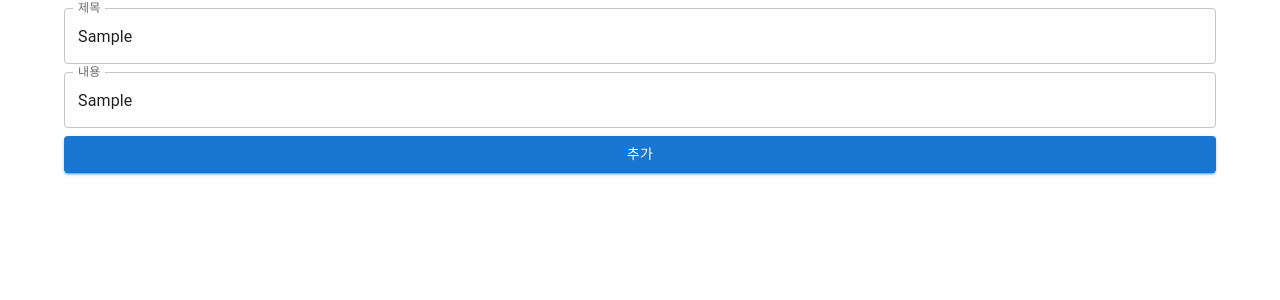
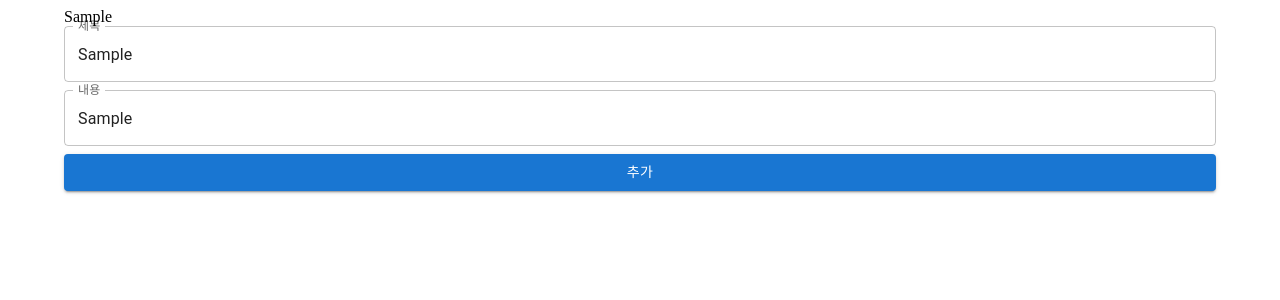
Before and after one commit to gabrielyoon7/me-mong, a React (Vite) app: page / in a window 1280 px wide. Both pictures are taken after typing "Sample", "Sample" into the empty fields and a click on the button "추가". Shown: the top 300 px of the page. Built offline with nearby package versions, Linux system fonts and the light colour scheme.

Commit message:
feat: NoteList.tsx 추가 및 대응 업데이트

```diff
--- a/src/App.tsx
+++ b/src/App.tsx
@@ -1,13 +1,18 @@
 import {Container, Stack} from "@mui/material";
 import NoteInput from "./components/NoteInput";
+import NoteList from "./components/NoteList";
+import {useState} from "react";
+import {Note} from "./types/types.ts";
 
 function App() {
+
+  const [noteList, setNoteList] = useState<Note[]>([]);
 
   return (
     <Container>
       <Stack>
-        {/*<MemoList/>*/}
-        <NoteInput/>
+        <NoteList noteList={noteList}/>
+        <NoteInput setNoteList={setNoteList}/>
       </Stack>
     </Container>
   );
--- a/src/components/NoteInput/NoteInput.tsx
+++ b/src/components/NoteInput/NoteInput.tsx
@@ -1,8 +1,13 @@
 import {Button, Stack, TextField} from "@mui/material";
 import {useState} from "react";
-import {NoteForm} from "../../types/types.ts";
+import {Note, NoteForm} from "../../types/types.ts";
 
-function NoteInput() {
+
+interface NoteInputProps {
+  setNoteList: (value: (((prevState: Note[]) => Note[]) | Note[])) => void
+}
+
+function NoteInput({setNoteList}: NoteInputProps) {
   const [newNote, setNewNote] = useState<NoteForm>({
     title: "",
     content: ""
@@ -10,6 +15,13 @@ function NoteInput() {
 
   const handleNewMemo = () => {
     console.log(newNote);
+    const note: Note = {
+      date: "",
+      id: 0,
+      ...newNote
+    }
+    // TODO: msw로 이전 예정
+    setNoteList((prevState) => [...prevState, note])
   };
 
   return (
--- /dev/null
+++ b/src/components/NoteList/NoteList.tsx
@@ -0,0 +1,15 @@
+import {Note} from "../../types/types.ts";
+
+interface NoteListProps {
+  noteList: Note[]
+}
+
+function NoteList({noteList}: NoteListProps) {
+  return (
+    <>
+      {noteList.map(note => <div key={note.id}>{note.content}</div>)}
+    </>
+  )
+}
+
+export default NoteList;
--- /dev/null
+++ b/src/components/NoteList/index.tsx
@@ -0,0 +1,3 @@
+import NoteList from "./NoteList.tsx";
+
+export default NoteList;
```
